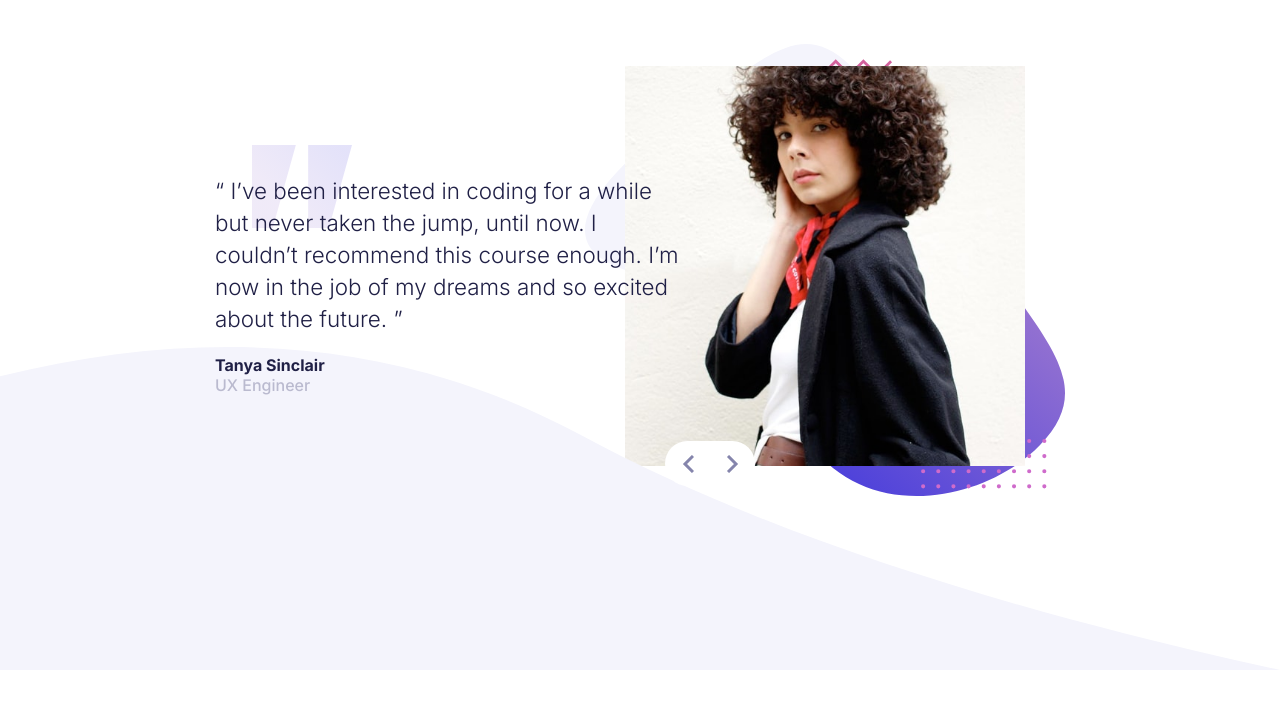
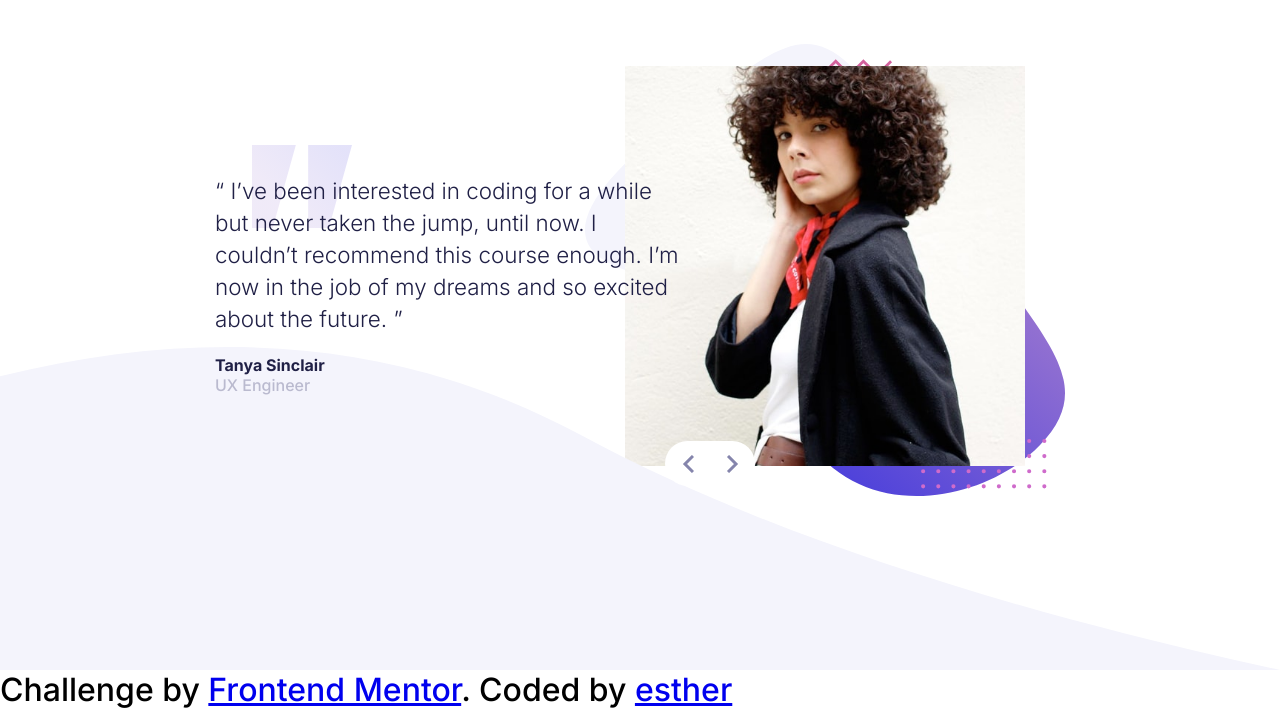
Before and after one commit to ESTHER-OLA/tribute__tesm, a plain HTML site: page index.html in a window 1280 px wide. Shown: the part 130-839 px from the top of the page. Before the commit the page ends 800 px from the top, so only its background shows below. Drawn offline with Linux system fonts and the light colour scheme.

Commit message:
index.html

```diff
--- a/index.html
+++ b/index.html
@@ -46,10 +46,10 @@
       </div>
     </div>
   </section>
-
-  <!-- <div class="attribution">
+    <div class="attribution">
     Challenge by <a href="https://www.frontendmentor.io?ref=challenge" target="_blank">Frontend Mentor</a>.
-    Coded by <a href="#">Your Name Here</a>.
-  </div> -->
+    Coded by <a href="#">esther</a>
 </body>
 </html>
+
+<script src="./index.js"></script>
```
